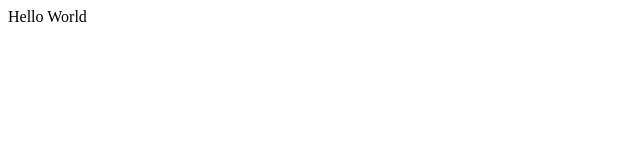
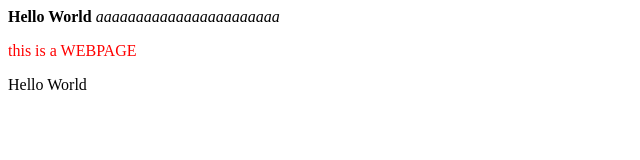
Before and after one commit to archisu/archisu.github.io, a plain HTML site: page index.html in a window 1280 px wide. Shown: the whole page, without its empty margins (0-640 px from the left). Drawn offline with Linux system fonts and the light colour scheme.

Commit message:
Update index.html

```diff
--- a/index.html
+++ b/index.html
@@ -3,6 +3,13 @@
 
     </head>
     <body>
+        <b>
+            Hello World
+        </b>
+        <i>
+            aaaaaaaaaaaaaaaaaaaaaaa
+        </i>
+        <p style="color:#FF0000";>this is a WEBPAGE</p>
         Hello World
     </body>
 </html>
```
